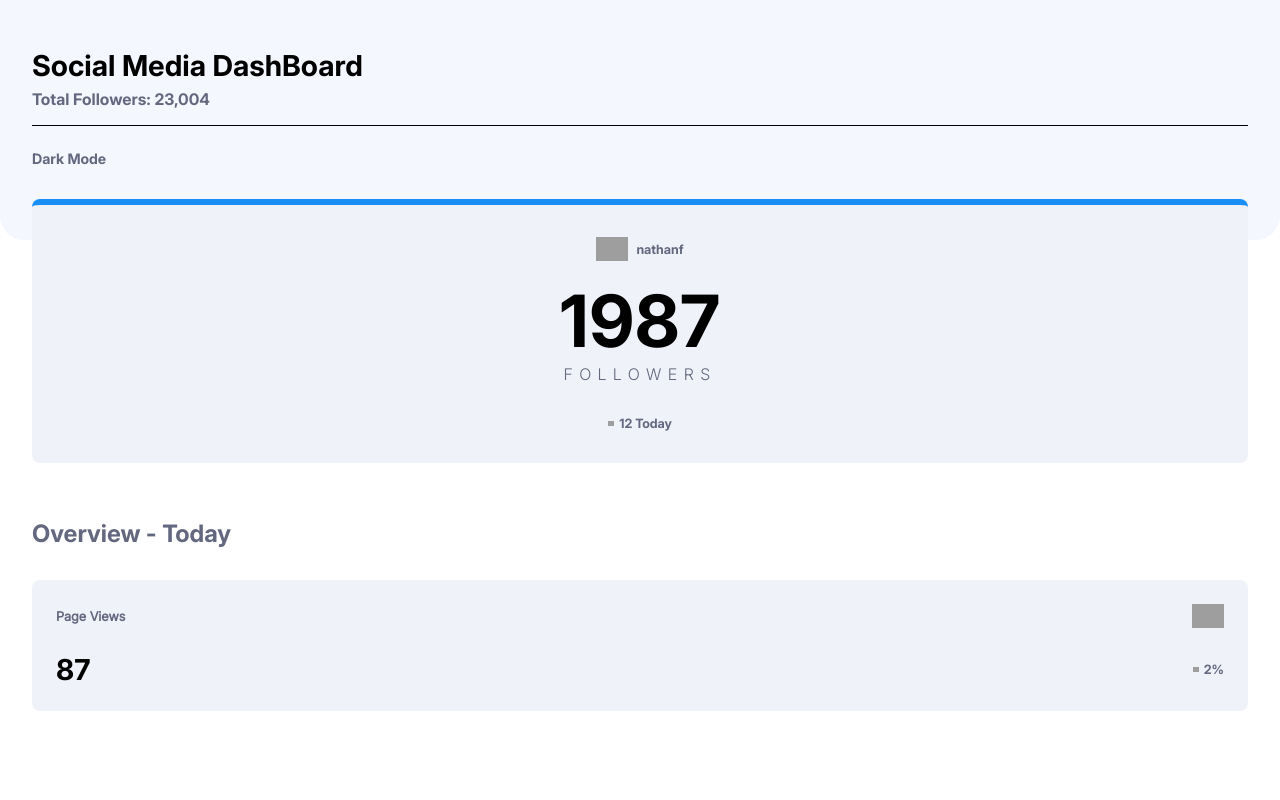
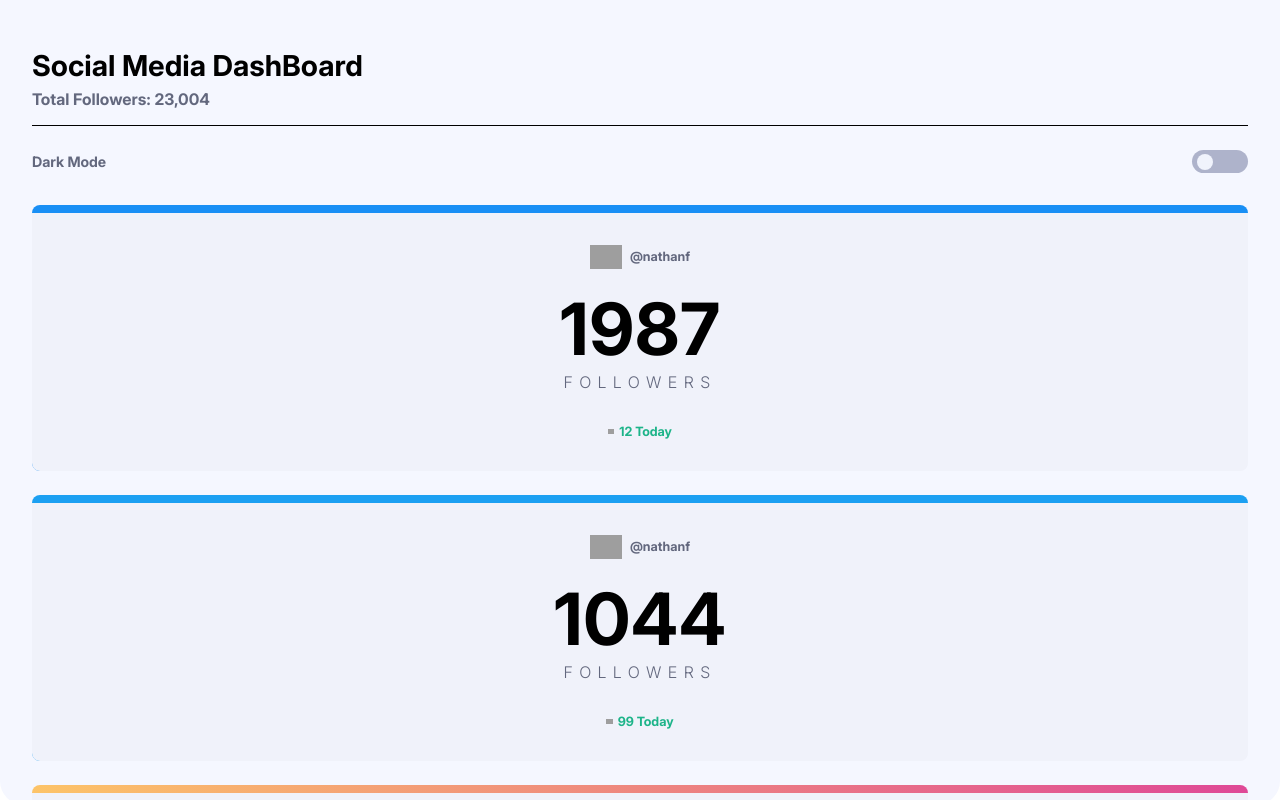
Before and after one commit to Kennedy-was-taken/social-media-dashboard-with-theme-switcher-master, an Angular app: page / in a window 1280 px wide. Shown: the top 800 px of the page. Built offline with nearby package versions, Linux system fonts and the light colour scheme; grey boxes are pictures that could not be loaded.

Commit message:
change mode complete

```diff
--- a/src/app/app.component.html
+++ b/src/app/app.component.html
@@ -1,14 +1,13 @@
-
 <!-- main -->
- <main class="main_container">
+<main id="main_container" class="main_container">
 
   <!-- background colors -->
-  <div class="top_layer"></div>
+  <div id="top_layer" class="top_layer"></div>
 
   <section class="dashboardContainer">
 
     <!-- heading -->
-    <h1 class="header">Social Media DashBoard</h1>
+    <h1 id="header" class="header">Social Media DashBoard</h1>
     <p class="subHeading">Total Followers: 23,004</p>
 
     <!-- divider -->
@@ -18,55 +17,70 @@
     <div class="mode_container">
 
       <p class="mode">Dark Mode</p>
+
+      <label class="slider_container" (change)="switch_mode($event)">
+        <input id="color_mode" type="checkbox"/>
+        <div for="color_mode" class="backend"></div>
+        <div for="color_mode" class="slider"></div>
+      </label>
+
     </div>
 
     <!-- blocks -->
     <section class="platform_container">
 
-      <div class="block">
+      <div class="block_loop" *ngFor="let socials of social">
+        <div class="border" [style.background]="socials.color">
+
+          <div id="block" class="block">
 
             <!-- top -->
             <div class="icon">
 
-          <img src="../assets/images/icon-facebook.svg"/>
-          <p class="tag_name">nathanf</p>
+              <img [src]="socials.icon" />
+              <p class="tag_name">{{socials.user}}</p>
             </div>
 
             <!-- middle -->
-        <p class="follower_number">1987</p>
+            <p id="follower_number" class="follower_number">{{socials.followers}}</p>
             <p class="follower_text">FOLLOWERS</p>
 
             <!-- bottom -->
-        <span>
-          <img src="../assets/images/icon-up.svg"/>
-          12 Today
+            <span [style.color]="socials.arrow_color">
+              <img [src]="socials.arrow_icon" />
+              {{socials.amount}}
             </span>
 
+          </div>
+        </div>
       </div>
 
     </section>
 
-    <h1 class="overview">Overview - Today</h1>
+    <h1 id="overview" class="overview">Overview - Today</h1>
 
     <!-- block container -->
     <section class="overviw_container">
 
       <!-- block -->
-      <div class="overview_block">
+      <div class="overview_loop" *ngFor="let current of today">
+
+        <div id="overview_block" class="overview_block">
 
           <div class="top">
-          <p class="page">Page Views</p>
-          <img src="../assets/images/icon-facebook.svg"/>
+            <p class="page">{{current.type}}</p>
+            <img [src]="current.icon"/>
           </div>
 
           <div class="bottom">
-          <p class="number">87</p>
+            <p id="number" class="number">{{current.amount}}</p>
             <div class="rate">
-            <img src="../assets/images/icon-down.svg"/>
-            <p>2%</p>
+              <img [src]="current.arrow_icon"/>
+              <p [style.color]="current.arrow_color">{{current.percentage}}%</p>
             </div>
           </div>
 
+        </div>
       </div>
     </section>
 
--- a/src/app/app.component.scss
+++ b/src/app/app.component.scss
@@ -6,8 +6,9 @@
     flex-direction: column;
     background-color: var(--White_BG);
     width: 100%;
-    height: 100%;
+    height: fit-content;
     position: relative;
+    transition: 0.5s;
 
     .top_layer{
         background-color: var(--Very_Pale_Blue_Top_BG_Pattern);
@@ -19,6 +20,7 @@
         left: 0;
         border-bottom-left-radius: 1.5rem;
         border-bottom-right-radius: 1.5rem;
+        transition: 0.5s;
     }
 
     .dashboardContainer{
@@ -34,6 +36,7 @@
             @include font_style_Bold(1.8rem, black, 500);
             margin: 0;
             margin-bottom: 0.4rem;
+            transition: 0.5s;
         }
 
         .subHeading{
@@ -53,13 +56,63 @@
             display: flex;
             flex-direction: row;
             margin-bottom: 2rem;
+            align-items: center;
 
             .mode{
                 @include font_style_Bold(0.9rem, var(--Dark_Grayish_Blue_Text), 500);
                 margin: 0;
             }
 
+            .slider_container{
+                display: flex;
+                flex-direction: row;
+                position: relative;
+                height: 1.4rem;
+                width: 3.5rem;
+                background: var(--Toggle_light);
+                border-radius: 1rem;
+                margin-left: auto;
+                margin-right: 0;
+                align-items: center;
+                cursor: pointer;
 
+                .backend{
+                    height: 100%;
+                    width: 100%;
+                    border-radius: 1rem;
+                    position: absolute;
+                    background: transparent;
+                }
+
+                #color_mode{
+                    opacity: 0;
+                    width: 0;
+                    height: 0;
+                }
+
+                .slider{
+                    position: absolute;
+                    background-color: #f0f3fc;
+                    left: 0.3rem;
+                    transition: 0.5s;
+                    height: 1rem;
+                    width: 1rem;
+                    transition: 0.5s;
+                    border-radius: 1rem;
+                    cursor: pointer;
+                    z-index: 2;
+                }
+
+                #color_mode:checked ~ .slider{
+                    background-color: var(--Very_Dark_Blue_Top_BG_Pattern);
+                    transform: translateX(1.9rem);
+                }
+
+                #color_mode:checked ~ .backend{
+                    background: var(--Toggle_dark);
+                }
+
+            }
 
         }
 
@@ -67,16 +120,30 @@
             width: 100% !important;
             margin-bottom: 2rem !important;
 
+            .block_loop{
+
+                display: flex;
+                flex-direction: column;
+                width: 100%;
+
+                .border{
+
+                    border-radius: 0.5rem;
+                    padding-top: 0.5rem;
+                    margin-bottom: 1.5rem;
+                    border-bottom-left-radius: 0.5rem;
+                    border-bottom-right-radius: 1rem;
+
                     .block{
                         display: flex;
                         flex-direction: column;
                         padding: 2rem 1rem;
                         justify-content: center;
                         align-items: center;
-                background-color: var(--Light_Grayish_Blue_Card_BG);
-                border-radius: 0.5rem;
-                border-top: 0.4rem solid var(--Facebook);
-                margin-bottom: 1.5rem;
+                        background: var(--Light_Grayish_Blue_Card_BG);
+                        border-bottom-left-radius: 0.5rem;
+                        border-bottom-right-radius: 0.5rem;
+                        transition: 0.5s;
 
                         .icon{
                             display: flex;
@@ -98,6 +165,7 @@
                         .follower_number{
                             @include font_style_Bold(4.5rem, black, 500);
                             margin: 0;
+                            transition: 0.5s;
                         }
 
                         .follower_text{
@@ -121,10 +189,15 @@
                     }
                 }
 
+
+            }
+        }
+
         .overview{
             margin: 0;
             margin-bottom: 2rem;
-            @include font_style_Bold(1.5rem, var(--Dark_Grayish_Blue_Text), 500)
+            @include font_style_Bold(1.5rem, var(--Dark_Grayish_Blue_Text), 500);
+            transition: 0.5s;
         }
 
         .overviw_container{
@@ -132,17 +205,23 @@
             flex-direction: column;
             width: 100%;
 
+            .overview_loop{
+
+                display: flex;
+                flex-direction: column;
+                margin-bottom: 1rem ;
+
                 .overview_block{
                     display: flex;
                     flex-direction: column;
-                margin-bottom: 1.5rem;
                     padding: 1.5rem 1.5rem;
                     background-color: var(--Light_Grayish_Blue_Card_BG);
                     border-radius: 0.5rem;
                     gap: 1.5rem;
+                    transition: 0.5s;
 
                     p{
-                    margin: 0;;
+                        margin: 0;
                     }
 
                     .top, .bottom{
@@ -159,6 +238,7 @@
                             @include font_style_Regular(0.8rem, var(--Dark_Grayish_Blue_Text), 600);
                             margin-left: 0;
                             margin-right: auto;
+                            transition: 0.5s;
                         }
 
                         img{
@@ -176,6 +256,7 @@
                             @include font_style_Bold(1.8rem, black, 500);
                             margin-left: 0;
                             margin-right: auto;
+                            transition: 0.5s;
                         }
 
                         .rate{
@@ -200,4 +281,6 @@
             }
 
         }
+
     }
+}
--- a/src/app/app.component.ts
+++ b/src/app/app.component.ts
@@ -1,9 +1,11 @@
 import { Component } from '@angular/core';
 import { RouterOutlet } from '@angular/router';
-import { NgFor, NgStyle, NgIf } from '@angular/common';
+import { NgFor, NgStyle, NgIf} from '@angular/common';
 import { LogicService } from './service/logic.service';
 import { SocialData } from './interfaces/socialData';
 import { TodayData } from './interfaces/todayData';
+import social_data from '../assets/json/social_data.json';
+import today_data from '../assets/json/today.json';
 
 @Component({
   selector: 'app-root',
@@ -23,9 +25,102 @@ export class AppComponent {
   social : SocialData[] = [];
   today : TodayData[] = [];
 
+  public switch_mode(event: Event) : void{
+
+    var isChecked: boolean = (event.target as HTMLInputElement).checked;
+    // var isChecker = document.getElementById("color_mode");
+
+    if(isChecked){
+      console.log("checked");
+      this.darkMode();
+    }
+    else{
+      console.log("unchecked");
+      this.lightMode();
+    }
+  }
+
+  public darkMode() : void {
+    // headers and subheadings
+    var main_container = document.getElementById("main_container")!;
+    var top_layer = document.getElementById("top_layer")!;
+    var header = document.getElementById("header")!;
+
+    //containers and blocks
+    var blockloop = document.getElementsByClassName("block") as HTMLCollectionOf<HTMLElement>;
+    var follower_number = document.getElementsByClassName("follower_number") as HTMLCollectionOf<HTMLElement>;
+
+    //containers and blocks
+    var overview_block = document.getElementsByClassName("overview_block") as HTMLCollectionOf<HTMLElement>;
+    var number = document.getElementsByClassName("number") as HTMLCollectionOf<HTMLElement>;
+    var overview = document.getElementById("overview")!;
+
+    // headers and subheadings color change
+    main_container.style.backgroundColor = "var(--Very_Dark_Blue_BG)";
+    top_layer.style.backgroundColor = "var(--Very_Dark_Blue_Top_BG_Pattern)";
+    header.style.color = "var(--White_BG)";
+
+    //containers and blocks color change
+    overview.style.color = "var(--White_Text)";
+
+    var blockloop = document.getElementsByClassName("block") as HTMLCollectionOf<HTMLElement>;
+
+    for(let index = 0; index < blockloop.length; index++){
+      blockloop[index].style.backgroundColor = "var(--Dark_Desaturated_Blue_Card_BG)";
+      follower_number[index].style.color = "var(--White_Text)";
+    }
+
+    for(let index = 0; index < overview_block.length; index++){
+      number[index].style.color = "var(--White_Text)";
+      overview_block[index].style.backgroundColor = "var(--Dark_Desaturated_Blue_Card_BG)";
+    }
+
+    // for(let item of blockloop){
+    //   blockloop[index].setAttribute("style", "backgroundColor = var(--Dark_Desaturated_Blue_Card_BG)");
+    //   item.style.backgroundColor = "var(--Dark_Desaturated_Blue_Card_BG)";
+    // }
+
+  }
+
+  public lightMode() : void {
+
+    // headers and subheadings
+    var main_container = document.getElementById("main_container")!;
+    var top_layer = document.getElementById("top_layer")!;
+    var header = document.getElementById("header")!;
+
+    //containers and blocks
+    var blockloop = document.getElementsByClassName("block") as HTMLCollectionOf<HTMLElement>;
+    var follower_number = document.getElementsByClassName("follower_number") as HTMLCollectionOf<HTMLElement>;
+
+    //containers and blocks
+    var overview_block = document.getElementsByClassName("overview_block") as HTMLCollectionOf<HTMLElement>;
+    var number = document.getElementsByClassName("number") as HTMLCollectionOf<HTMLElement>;
+    var overview = document.getElementById("overview")!;
+
+    // headers and subheadings color change
+    main_container.style.backgroundColor = "var(--White_BG)";
+    top_layer.style.backgroundColor = "var(--Very_Pale_Blue_Top_BG_Pattern)";
+    header.style.color = "black";
+
+    //containers and blocks color change
+    overview.style.color = "var(--Dark_Grayish_Blue_Text)";
+
+    for(let index = 0; index < blockloop.length; index++){
+      blockloop[index].style.backgroundColor = "var(--Light_Grayish_Blue_Card_BG)";
+      follower_number[index].style.color = "var(--Very_Dark_Blue_Text)";
+    }
+
+    for(let index = 0; index < overview_block.length; index++){
+      number[index].style.color = "var(--Very_Dark_Blue_Text)";
+      overview_block[index].style.backgroundColor = "var(--Light_Grayish_Blue_Card_BG)";
+    }
+  }
+
   ngOnInit() : void{
-    this.social = this.logicService.getSocialData();
-    this.today = this.logicService.getTodayData();
+    this.social = social_data;
+    this.today = today_data;
+
   }
 
 }
--- a/src/assets/json/social_data.json
+++ b/src/assets/json/social_data.json
@@ -5,8 +5,8 @@
         "followers": "1987",
         "amount": "12 Today",
         "arrow_icon": "../assets/images/icon-up.svg",
-        "arrow_color": "--Lime_Green",
-        "color": "--Facebook"
+        "arrow_color": "var(--Lime_Green)",
+        "color": "var(--Facebook)"
     },
     {
         "icon": "../assets/images/icon-twitter.svg",
@@ -14,8 +14,8 @@
         "followers": "1044",
         "amount": "99 Today",
         "arrow_icon": "../assets/images/icon-up.svg",
-        "arrow_color": "--Lime_Green",
-        "color": "--Twitter"
+        "arrow_color": "var(--Lime_Green)",
+        "color": "var(--Twitter)"
     },
     {
         "icon": "../assets/images/icon-instagram.svg",
@@ -23,16 +23,16 @@
         "followers": "11K",
         "amount": "1099 Today",
         "arrow_icon": "../assets/images/icon-up.svg",
-        "arrow_color": "--Lime_Green",
-        "color": "--Instagram"
+        "arrow_color": "var(--Lime_Green)",
+        "color": "var(--Instagram)"
     },
     {
         "icon": "../assets/images/icon-youtube.svg",
         "user": "@Nathan F",
-        "followers": "8239K",
+        "followers": "8239",
         "amount": "144 Today",
         "arrow_icon": "../assets/images/icon-down.svg",
-        "arrow_color": "--Bright_Red",
-        "color": "--YouTube"
+        "arrow_color": "var(--Bright_Red)",
+        "color": "var(--YouTube)"
     }
 ]
--- a/src/assets/json/today.json
+++ b/src/assets/json/today.json
@@ -5,7 +5,7 @@
         "amount": "87",
         "percentage": 3,
         "arrow_icon": "../assets/images/icon-up.svg",
-        "arrow_color": "--Lime_Green"
+        "arrow_color": "var(--Lime_Green)"
     },
     {
         "icon": "../assets/images/icon-facebook.svg",
@@ -13,7 +13,7 @@
         "amount": "52",
         "percentage": 2,
         "arrow_icon": "../assets/images/icon-down.svg",
-        "arrow_color": "--Bright_Red"
+        "arrow_color": "var(--Bright_Red)"
     },
     {
         "icon": "../assets/images/icon-instagram.svg",
@@ -21,7 +21,7 @@
         "amount": "5462",
         "percentage": 2257,
         "arrow_icon": "../assets/images/icon-up.svg",
-        "arrow_color": "--Lime_Green"
+        "arrow_color": "var(--Lime_Green)"
     },
     {
         "icon": "../assets/images/icon-instagram.svg",
@@ -29,7 +29,7 @@
         "amount": "52K",
         "percentage": 1375,
         "arrow_icon": "../assets/images/icon-up.svg",
-        "arrow_color": "--Lime_Green"
+        "arrow_color": "var(--Lime_Green)"
     },
     {
         "icon": "../assets/images/icon-twitter.svg",
@@ -37,7 +37,7 @@
         "amount": "117",
         "percentage": 303,
         "arrow_icon": "../assets/images/icon-up.svg",
-        "arrow_color": "--Lime_Green"
+        "arrow_color": "var(--Lime_Green)"
     },
     {
         "icon": "../assets/images/icon-twitter.svg",
@@ -45,7 +45,7 @@
         "amount": "507",
         "percentage": 553,
         "arrow_icon": "../assets/images/icon-up.svg",
-        "arrow_color": "--Lime_Green"
+        "arrow_color": "var(--Lime_Green)"
     },
     {
         "icon": "../assets/images/icon-youtube.svg",
@@ -53,7 +53,7 @@
         "amount": "107",
         "percentage": 19,
         "arrow_icon": "../assets/images/icon-down.svg",
-        "arrow_color": "--Bright_Red"
+        "arrow_color": "var(--Bright_Red)"
     },
     {
         "icon": "../assets/images/icon-youtube.svg",
@@ -61,6 +61,6 @@
         "amount": "1407",
         "percentage": 12,
         "arrow_icon": "../assets/images/icon-down.svg",
-        "arrow_color": "--Bright_Red"
+        "arrow_color": "var(--Bright_Red)"
     }
 ]
--- a/src/styles.scss
+++ b/src/styles.scss
@@ -7,11 +7,11 @@
 
     --Facebook: hsl(208, 92%, 53%);
     --Twitter: hsl(203, 89%, 53%);
-    --Instagram: linear-gradient(hsl(37, 97%, 70%) to hsl(329, 70%, 58%));
+    --Instagram: linear-gradient(to right, hsl(37, 97%, 70%), hsl(329, 70%, 58%));
     --YouTube: hsl(348, 97%, 39%);
 
     /*Dark Theme Toggle*/
-    --Toggle_dark: linear-gradient(hsl(210, 78%, 56%) to hsl(146, 68%, 55%));
+    --Toggle_dark: linear-gradient(to right, hsl(210, 78%, 56%), hsl(146, 68%, 55%));
 
     /*Light Theme Toggle*/
     --Toggle_light: hsl(230, 22%, 74%);
@@ -19,7 +19,7 @@
     /*Neutral*/
     /*Dark Theme*/
     --Very_Dark_Blue_BG: hsl(230, 17%, 14%);
-    --Very_Dark_Blue_Top_BG_Pattern: hsl(232, 19%, 15%);
+    --Very_Dark_Blue_Top_BG_Pattern: #20222f;
     --Dark_Desaturated_Blue_Card_BG: hsl(228, 28%, 20%);
     --Desaturated_Blue_Text: hsl(228, 34%, 66%);
     --White_Text: hsl(0, 0%, 100%);
--- a/tsconfig.json
+++ b/tsconfig.json
@@ -29,6 +29,7 @@
     "enableI18nLegacyMessageIdFormat": false,
     "strictInjectionParameters": true,
     "strictInputAccessModifiers": true,
-    "strictTemplates": true
+    "strictTemplates": true,
+    "resolveJsonModule": true
   }
 }
```
Also changed, not shown: src/app/styles/desktop_version.scss (+33 -6 lines). Lines whose indentation alone changed are shown as unchanged.
